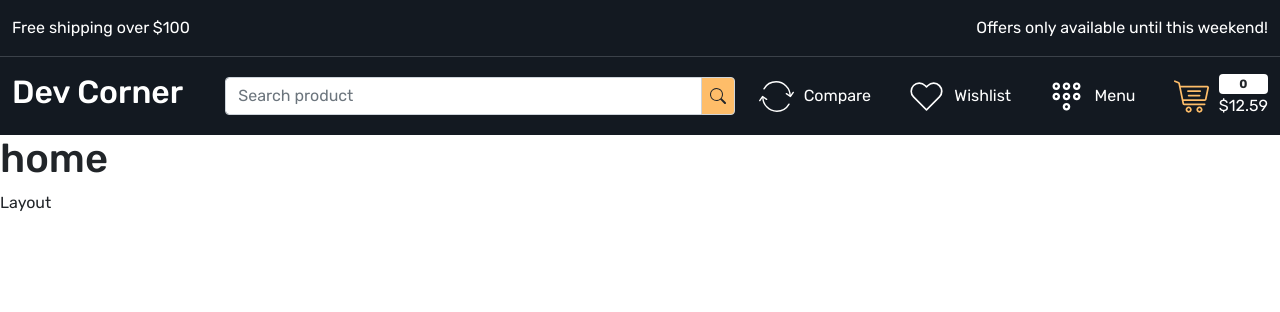
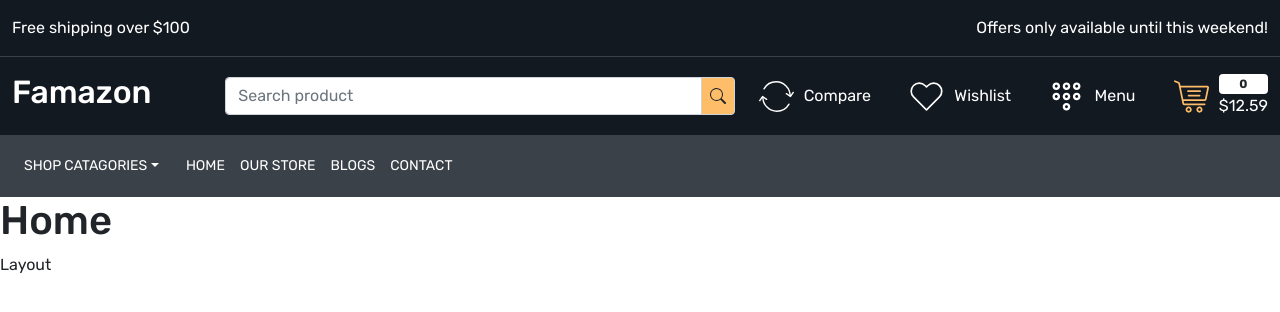
Before and after one commit to Cozhee/store, a React (Create React App) app: page / in a window 1280 px wide. Shown: the top 312 px of the page. Built offline with nearby package versions, Linux system fonts and the light colour scheme.

Commit message:
header updates

```diff
--- a/src/App.css
+++ b/src/App.css
@@ -32,6 +32,23 @@ a {
     background-color: var(--color-febd69);
 }
 
+.header-bottom {
+    background-color: var(--color-3b4149);
+}
+
+.header-bottom .menu-links a,
+.header-bottom .dropdown button {
+    color: white;
+    font-size: 14px;
+    line-height: 18px;
+    font-weight: 400;
+    text-transform: uppercase;
+}
+
+.header-bottom .dropdown button:focus {
+    box-shadow: none;
+}
+
 .header-links img {
     width: 35px;
     height: 35px;
@@ -49,3 +66,7 @@ a {
 .cart {
     gap: 10px;
 }
+
+.gap-15 {
+    gap: 15px;
+}
--- a/src/components/Header.js
+++ b/src/components/Header.js
@@ -22,7 +22,7 @@ const Header = () => {
           <div className="row align-items-center">
             <div className="col-2">
               <h2>
-                <Link className="text-white">Dev Corner</Link>
+                <Link className="text-white">Famazon</Link>
               </h2>
             </div>
             <div className="col-5">
@@ -47,13 +47,13 @@ const Header = () => {
                   </Link>
                 </div>
                 <div>
-                  <Link className="d-flex align-items-center gx-10 text-white cart">
+                  <Link className="d-flex align-items-center text-white cart">
                     <img src="/images/menu.svg" alt="menu"/>
                     <p>Menu</p>
                   </Link>
                 </div>
                 <div>
-                  <Link className="d-flex align-items-center gx-10 text-white cart">
+                  <Link className="d-flex align-items-center text-white cart">
                     <img src="/images/cart.svg" alt="cart"/>
                     <div className="d-flex flex-column">
                       <span className="badge bg-white text-dark">0</span>
@@ -66,6 +66,37 @@ const Header = () => {
           </div>
         </div>
       </div>
+      <div className="header-bottom py-3">
+        <div className="container-xxl">
+          <div className="row">
+            <div className="col-12">
+              <div className="menu-bottom d-flex align-items-center gap-15">
+                <div>
+                  <div className="dropdown">
+                    <button className="btn btn-secondary dropdown-toggle bg-transparent border-0" type="button" id="dropdownMenuButton1"
+                            data-bs-toggle="dropdown" aria-expanded="false">
+                      Shop Catagories
+                    </button>
+                    <ul className="dropdown-menu" aria-labelledby="dropdownMenuButton1">
+                      <li><a className="dropdown-item" href="/">Action</a></li>
+                      <li><a className="dropdown-item" href="/">Another action</a></li>
+                      <li><a className="dropdown-item" href="/">Something else here</a></li>
+                    </ul>
+                  </div>
+                </div>
+                <div className="menu-links">
+                  <div className="d-flex align-items-center gap-15">
+                    <NavLink className="text=white" to="">Home</NavLink>
+                    <NavLink to="/">Our Store</NavLink>
+                    <NavLink to="/">Blogs</NavLink>
+                    <NavLink to="/contact">Contact</NavLink>
+                  </div>
+                </div>
+              </div>
+            </div>
+          </div>
+        </div>
+      </div>
     </>
   )
 }
--- a/src/pages/Home.js
+++ b/src/pages/Home.js
@@ -1,7 +1,7 @@
 import React from 'react'
 
 const Home = () => {
-  return <h1>home</h1>
+  return <h1>Home</h1>
 }
 
 export default Home;
```
